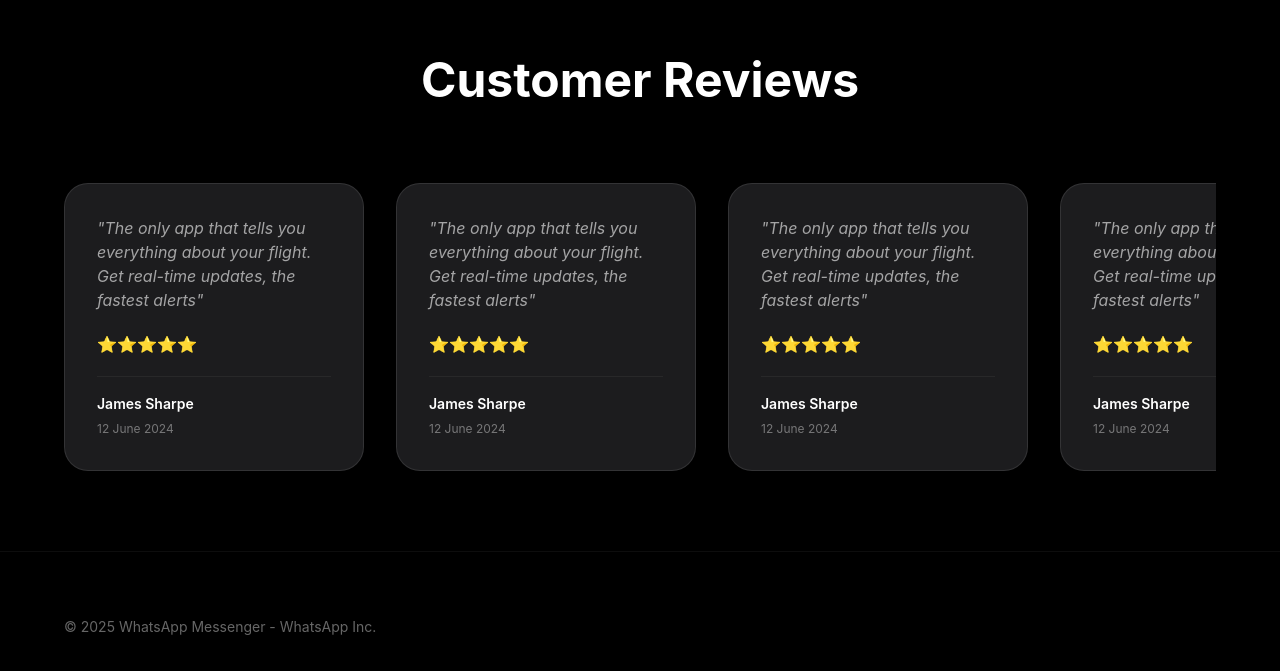
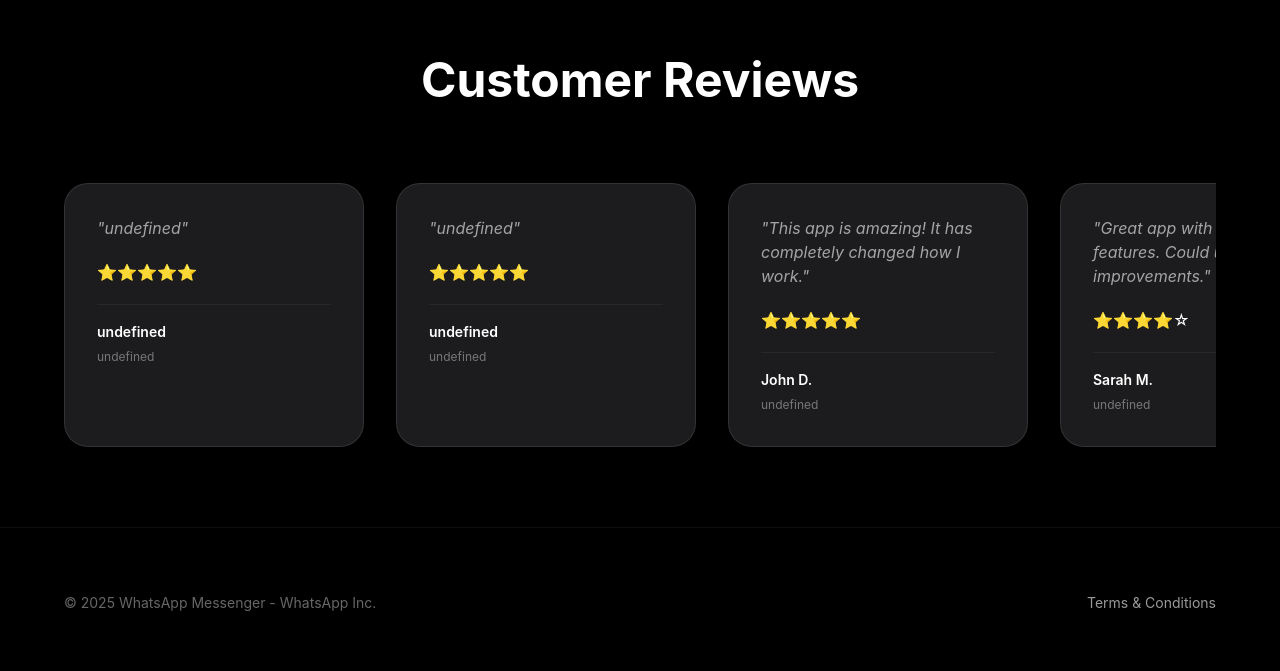
Before and after one commit to promokit-io/whatsapp-messenger-1750145804933, a website: page index.html in a window 1280 px wide. Shown: the part 3127-3798 px from the top of the page. After the commit the page ends 3774 px from the top, so only its background shows below. Drawn offline with Linux system fonts and the light colour scheme; a web font is replaced by a local one.

Commit message:
Update website content - 2025-06-17T07:38:33.113Z

```diff
--- a/index.html
+++ b/index.html
@@ -3,7 +3,7 @@
 📱 App: WhatsApp Messenger
 👨‍💻 Developer: WhatsApp Inc.
 🎨 Template: apple
-📅 Generated: 2025-06-17T07:37:38.558Z
+📅 Generated: 2025-06-17T07:38:32.319Z
 🌐 Visit: https://promokit.io
 
 This is a complete website package with multiple pages:
@@ -1058,46 +1058,57 @@ Learn more about WhatsApp safety: https://www.whatsapp.com/security</p>
           <div class="reviews-scroll">
 
               <div class="review-card">
-                <p class="review-text">"The only app that tells you everything about your flight. Get real-time updates, the fastest alerts"</p>
+                <p class="review-text">"undefined"</p>
                 <div class="review-stars">
                   ⭐⭐⭐⭐⭐
                 </div>
                 <div class="review-meta">
-                  <p class="review-author">James Sharpe</p>
-                  <p class="review-date">12 June 2024</p>
+                  <p class="review-author">undefined</p>
+                  <p class="review-date">undefined</p>
                 </div>
               </div>
 
               <div class="review-card">
-                <p class="review-text">"The only app that tells you everything about your flight. Get real-time updates, the fastest alerts"</p>
+                <p class="review-text">"undefined"</p>
                 <div class="review-stars">
                   ⭐⭐⭐⭐⭐
                 </div>
                 <div class="review-meta">
-                  <p class="review-author">James Sharpe</p>
-                  <p class="review-date">12 June 2024</p>
+                  <p class="review-author">undefined</p>
+                  <p class="review-date">undefined</p>
                 </div>
               </div>
 
               <div class="review-card">
-                <p class="review-text">"The only app that tells you everything about your flight. Get real-time updates, the fastest alerts"</p>
+                <p class="review-text">"This app is amazing! It has completely changed how I work."</p>
                 <div class="review-stars">
                   ⭐⭐⭐⭐⭐
                 </div>
                 <div class="review-meta">
-                  <p class="review-author">James Sharpe</p>
-                  <p class="review-date">12 June 2024</p>
+                  <p class="review-author">John D.</p>
+                  <p class="review-date">undefined</p>
                 </div>
               </div>
 
               <div class="review-card">
-                <p class="review-text">"The only app that tells you everything about your flight. Get real-time updates, the fastest alerts"</p>
+                <p class="review-text">"Great app with useful features. Could use some UI improvements."</p>
+                <div class="review-stars">
+                  ⭐⭐⭐⭐☆
+                </div>
+                <div class="review-meta">
+                  <p class="review-author">Sarah M.</p>
+                  <p class="review-date">undefined</p>
+                </div>
+              </div>
+
+              <div class="review-card">
+                <p class="review-text">"Absolutely love this! The best app for productivity."</p>
                 <div class="review-stars">
                   ⭐⭐⭐⭐⭐
                 </div>
                 <div class="review-meta">
-                  <p class="review-author">James Sharpe</p>
-                  <p class="review-date">12 June 2024</p>
+                  <p class="review-author">Michael K.</p>
+                  <p class="review-date">undefined</p>
                 </div>
               </div>
 
@@ -1112,7 +1123,7 @@ Learn more about WhatsApp safety: https://www.whatsapp.com/security</p>
             <p class="footer-copyright">© 2025 WhatsApp Messenger - WhatsApp Inc.</p>
             <div class="footer-links">
 
-
+              <a href="/terms" class="footer-link">Terms & Conditions</a>
             </div>
           </div>
         </div>
```
Also changed, not shown: README.md.
